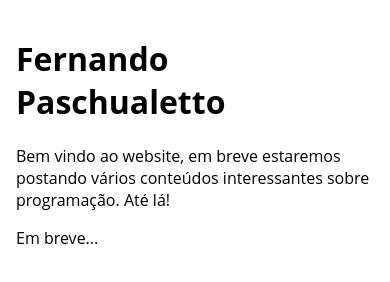
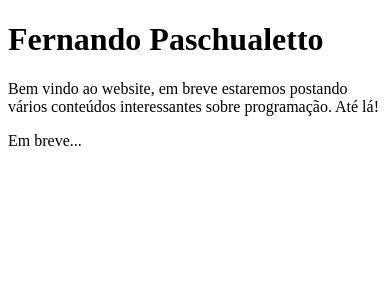
Before and after one commit to paschualetto/paschualetto.github.io, a plain HTML site: page index.html in a window 390 px wide. Drawn offline with Linux system fonts and the light colour scheme.

Commit message:
Cleaning project

```diff
--- a/index.html
+++ b/index.html
@@ -2,40 +2,9 @@
 <html>
 	<head>
 		<title>Paschualetto IO</title>
-
 		<meta charset="utf-8" />
 		<meta http-equiv="Content-type" content="text/html; charset=utf-8" />
 		<meta name="viewport" content="width=device-width, initial-scale=1" />
-		<style type="text/css">
-		body {
-			background-color: #f0f0f2;
-			margin: 0;
-			padding: 0;
-			font-family: "Open Sans", "Helvetica Neue", Helvetica, Arial, sans-serif;
-		}
-		div {
-			width: 600px;
-			margin: 5em auto;
-			padding: 50px;
-			background-color: #fff;
-			border-radius: 1em;
-		}
-		a:link, a:visited {
-			color: #38488f;
-			text-decoration: none;
-		}
-		@media (max-width: 700px) {
-			body {
-				background-color: #fff;
-			}
-			div {
-				width: auto;
-				margin: 0 auto;
-				border-radius: 0;
-				padding: 1em;
-			}
-		}
-		</style>
 	</head>
 	<body>
 		<div>
```
Also changed, not shown: resources/css/style.css (added).
